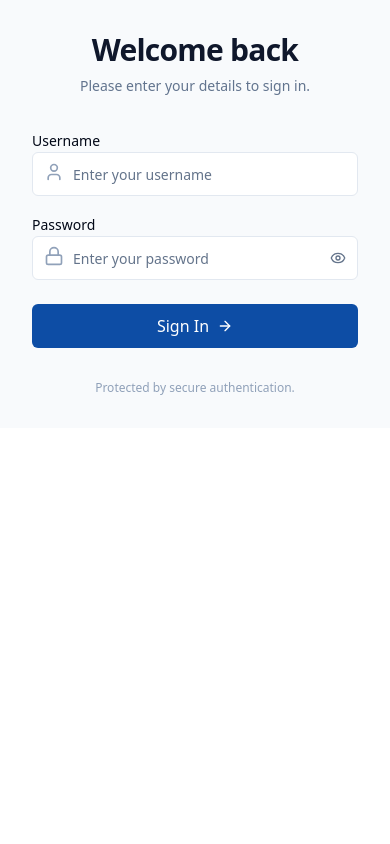
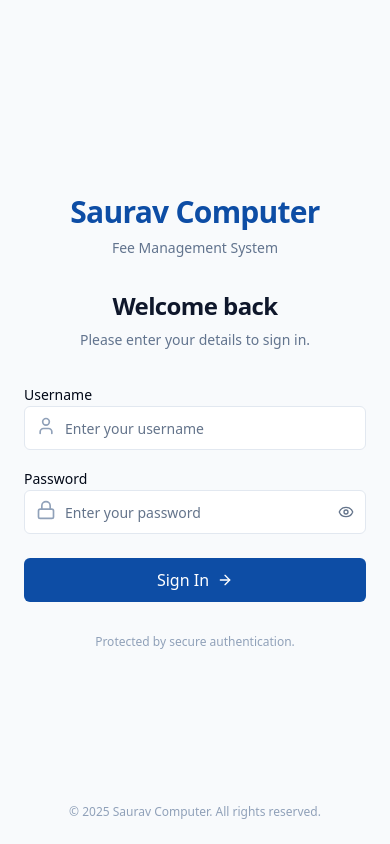
Before and after one commit to Rohan-Unbeg/saurav-fee-management, a React (Vite) app in the folder frontend/: page /login in a window 390 px wide. Built offline with nearby package versions, Linux system fonts and the light colour scheme; no server answers.

Commit message:
fix login in mobile, added default avatar in student list

```diff
--- /dev/null
+++ b/frontend/src/components/ui/Avatar.tsx
@@ -0,0 +1,38 @@
+import React from 'react';
+import { cn } from '@/lib/utils';
+
+interface AvatarProps {
+  src?: string | null;
+  alt: string;
+  fallback: string;
+  className?: string;
+  onClick?: () => void;
+}
+
+export const Avatar: React.FC<AvatarProps> = ({ src, alt, fallback, className, onClick }) => {
+  const [imageError, setImageError] = React.useState(false);
+
+  if (src && !imageError) {
+    return (
+      <img
+        src={src}
+        alt={alt}
+        className={cn("object-cover", className)}
+        onError={() => setImageError(true)}
+        onClick={onClick}
+      />
+    );
+  }
+
+  return (
+    <div
+      className={cn(
+        "flex items-center justify-center bg-primary/10 text-primary font-bold uppercase select-none",
+        className
+      )}
+      onClick={onClick}
+    >
+      {fallback.slice(0, 2)}
+    </div>
+  );
+};
--- a/frontend/src/pages/Dashboard.tsx
+++ b/frontend/src/pages/Dashboard.tsx
@@ -66,8 +66,8 @@ const Dashboard = () => {
       title: "Today's Collection",
       value: `₹${stats.todaysCollection.toLocaleString()}`,
       icon: IndianRupee,
-      color: "text-secondary",
-      bg: "bg-secondary/10",
+      color: "text-blue-600",
+      bg: "bg-blue-100",
     },
     {
       title: "Total Pending Fees",
--- a/frontend/src/pages/FeeCollection.tsx
+++ b/frontend/src/pages/FeeCollection.tsx
@@ -213,7 +213,7 @@ const FeeCollection = () => {
                       <p className="text-sm text-slate-500">{student.courseId?.name} - {student.batch}</p>
                     </div>
                     <div className={`px-2 py-1 rounded text-xs font-bold ${
-                      student.pendingAmount === 0 ? 'bg-secondary/10 text-secondary' : 'bg-destructive/10 text-destructive'
+                      student.pendingAmount === 0 ? 'bg-green-100 text-green-700' : 'bg-destructive/10 text-destructive'
                     }`}>
                       {student.pendingAmount === 0 ? 'PAID' : 'UNPAID'}
                     </div>
@@ -226,7 +226,7 @@ const FeeCollection = () => {
                     </div>
                     <div className="flex justify-between">
                       <span>Paid:</span>
-                      <span className="font-medium text-secondary">₹{student.totalPaid}</span>
+                      <span className="font-medium text-blue-600">₹{student.totalPaid}</span>
                     </div>
                     <div className="flex justify-between">
                       <span>Pending:</span>
--- a/frontend/src/pages/Login.tsx
+++ b/frontend/src/pages/Login.tsx
@@ -69,10 +69,18 @@ const Login = () => {
       </div>
 
       {/* Right Side - Login Form */}
-      <div className="flex items-center justify-center p-8 bg-slate-50">
-        <div className="w-full max-w-[400px] space-y-8">
+      <div className="flex flex-col items-center justify-center p-6 md:p-8 bg-slate-50 min-h-screen lg:min-h-auto relative">
+        <div className="w-full max-w-[400px] space-y-8 z-10">
+            {/* Mobile Branding */}
+            <div className="lg:hidden text-center mb-8 space-y-2">
+              <h1 className="text-3xl font-bold tracking-tight text-primary">
+                Saurav Computer
+              </h1>
+              <p className="text-sm text-slate-500 font-medium">Fee Management System</p>
+            </div>
+
             <div className="text-center space-y-2">
-                <h2 className="text-3xl font-bold tracking-tight text-slate-900">Welcome back</h2>
+                <h2 className="text-2xl md:text-3xl font-bold tracking-tight text-slate-900">Welcome back</h2>
                 <p className="text-sm text-slate-500">Please enter your details to sign in.</p>
             </div>
 
@@ -125,6 +133,11 @@ const Login = () => {
               <p>Protected by secure authentication.</p>
             </div>
         </div>
+
+        {/* Mobile Footer */}
+        <div className="lg:hidden absolute bottom-6 text-center w-full text-xs text-slate-400">
+          <p>© {new Date().getFullYear()} Saurav Computer. All rights reserved.</p>
+        </div>
       </div>
     </div>
   );
--- a/frontend/src/pages/Students.tsx
+++ b/frontend/src/pages/Students.tsx
@@ -7,6 +7,7 @@ import { Card, CardContent, CardHeader, CardTitle } from '@/components/ui/card';
 import { Input } from '@/components/ui/input';
 import { Button } from '@/components/ui/button';
 import { Skeleton } from '@/components/ui/skeleton';
+import { Avatar } from '@/components/ui/Avatar';
 import Modal from '@/components/ui/modal';
 import ConfirmModal from '@/components/ui/ConfirmModal';
 import AdmissionForm from '@/components/AdmissionForm';
@@ -166,14 +167,13 @@ const Students = () => {
                       <tr key={student._id} className="bg-white border-b hover:bg-slate-50">
                         <td className="px-6 py-4 font-medium text-slate-900">
                           <div className="flex items-center gap-3">
-                            {student.photoUrl && (
-                              <img
-                                src={student.photoUrl.startsWith('http') ? student.photoUrl : `${API_URL}${student.photoUrl}`}
-                                alt={student.firstName}
-                                className="w-8 h-8 rounded-full object-cover cursor-pointer hover:opacity-80 transition-opacity"
-                                onClick={() => setSelectedImage(student.photoUrl)}
-                              />
-                            )}
+                            <Avatar
+                              src={student.photoUrl ? (student.photoUrl.startsWith('http') ? student.photoUrl : `${API_URL}${student.photoUrl}`) : null}
+                              alt={student.firstName}
+                              fallback={`${student.firstName[0]}${student.lastName ? student.lastName[0] : ''}`}
+                              className="w-8 h-8 rounded-full cursor-pointer hover:opacity-80 transition-opacity"
+                              onClick={() => student.photoUrl && setSelectedImage(student.photoUrl)}
+                            />
                             {student.firstName} {student.lastName}
                           </div>
                         </td>
```
